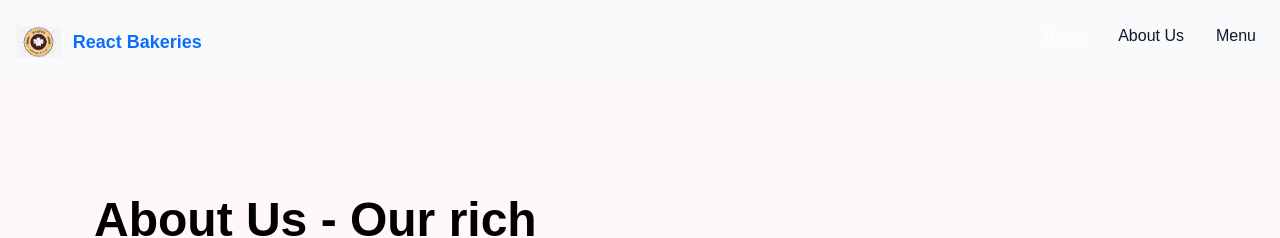
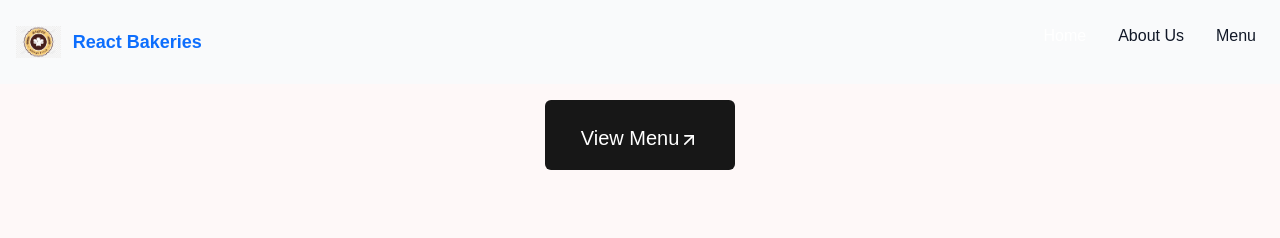
Before and after one commit to campbell-15/ReactBakery, a React (Create React App) app: page /about-us in a window 1280 px wide. Shown: the top 238 px of the page. Built offline with nearby package versions, Linux system fonts and the light colour scheme; the HTML template or start-up script is replaced by a standard one.

Commit message:
added btn to top of page to drive traffic

```diff
--- a/src/Components/AboutPage/AboutPage.jsx
+++ b/src/Components/AboutPage/AboutPage.jsx
@@ -10,6 +10,11 @@ const AboutPage = () => {
   return (
     <div>
       <Navbar/>
+      <div className="flex items-center justify-center h-screen-5px">
+        <button className="w-full rounded bg-neutral-900 px-9 py-4 text-xl text-white transition-colors hover:bg-neutral-700 md:w-fit " onClick={() => navigate('/menu-page')}>
+          View Menu<FiArrowUpRight className="inline" />
+        </button>
+      </div>
         <div class="container col-xxl-8 px-4 py-5">
         <div class="row flex-lg-row-reverse align-items-center g-5 py-5">
           <div class="col-10 col-sm-8 col-lg-6">
```
